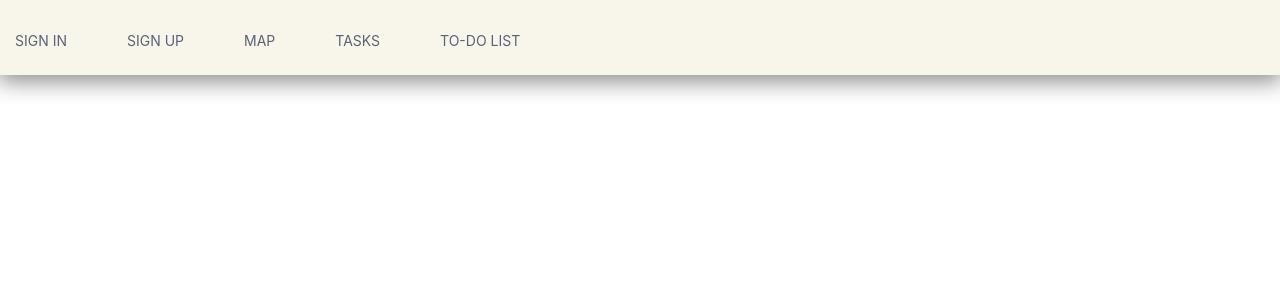
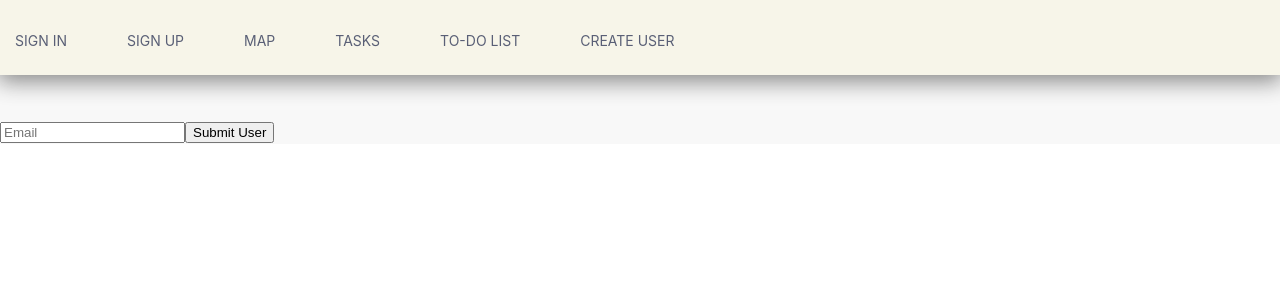
Before and after one commit to shaunacurran/chore-list, a React (Create React App) app in the folder client/: page /user in a window 1280 px wide. Shown: the top 300 px of the page. Built offline with nearby package versions, Linux system fonts and the light colour scheme; what google-maps-react would draw is missing.

Commit message:
Start User

```diff
--- a/client/src/App.js
+++ b/client/src/App.js
@@ -15,8 +15,8 @@ import AddTask from './components/AddTask';
 import SignIn from './components/SignIn';
 import NavImage from './components/NavImage';
 import HouseholdSignUp from './components/HouseholdSignUp.js';
-import Home from './components/Home.js'
-
+import Home from './components/Home.js';
+import User from './components/User.js';
 
 class App extends Component {
   render() {
@@ -38,6 +38,7 @@ class App extends Component {
                     <li className="uk-active"><Link to="/map/">Map</Link></li>
                     <li className="uk-active"><Link to = "/addtask/">Tasks</Link></li>
                     <li className="uk-active"><Link to = "/toDoList/">To-Do List</Link></li>
+                    <li className="uk-active"><Link to = "/user/">Create User</Link></li>
                   </ul>
                 </div>
               </nav>
@@ -52,6 +53,7 @@ class App extends Component {
               <Route exact path ="/map" component={ GoogleApiWrapper }/>
               <Route exact path ="/addTask" component={ AddTask }/>
               <Route exact path ="/toDoList" component={ ToDo }/>
+              <Route exact path ="/user" component={ User }/>
         </nav>
         </Router>
 
--- /dev/null
+++ b/client/src/components/User.js
@@ -0,0 +1,64 @@
+import React from 'react';
+import API from '../utils/API';
+
+//class User extends Component {
+export default class User extends React.Component {
+
+    constructor(props, context) {
+        super(props, context);   this.state = {
+        email: ""
+    };
+        };
+
+    handleFormSubmit = event => {
+        event.preventDefault();
+
+            API.saveUser({
+                email: this.state.email,
+                householdID: "2",
+                password: "1234"
+            })
+            .catch(err => console.log(err));
+
+    };
+
+    handleInputChange = event => {
+        const { name, value } = event.target;
+        this.setState({
+            [name]: value
+        });
+    };
+
+    render(){
+        return (
+           <div>
+                    <div>
+                    <br/>
+                    <br/>
+                    <br/>
+                    <br/>
+                    <br/>
+                    </div>
+
+
+
+                        <form>
+                            <input
+                                value={this.state.email}
+                                onChange={this.handleInputChange}
+                                name="email"
+                                placeholder="Email"
+                            />
+                            <button
+                                //disabled={!(this.state.email)}
+                                onClick={this.handleFormSubmit}
+                            >
+                                Submit User
+                            </button>
+                        </form>
+            </div>
+        );
+    }
+}
+
+// export default Users;
```
